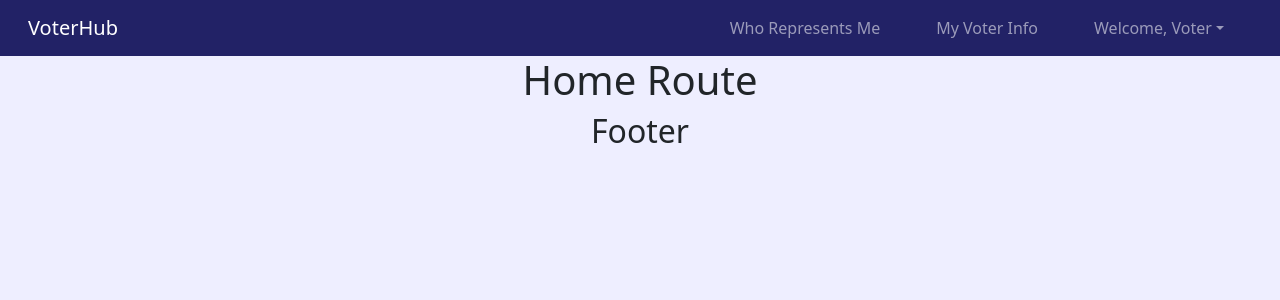
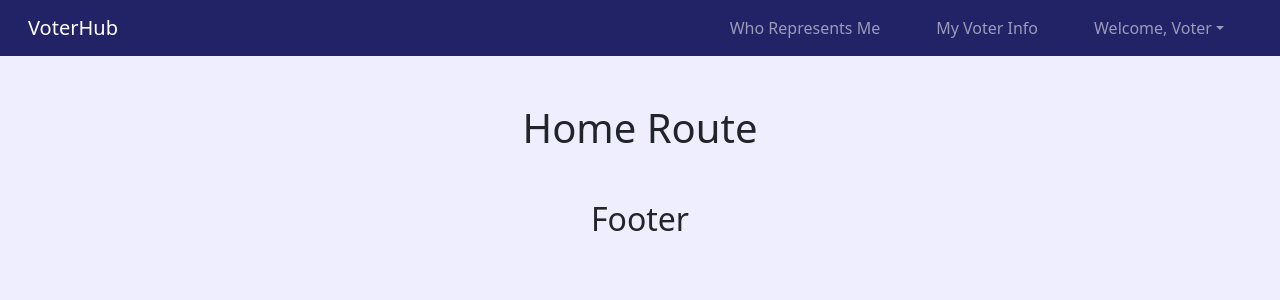
Before and after one commit to jajoyce/VoterHub-frontend, a React (Create React App) app: page / in a window 1280 px wide. Shown: the top 300 px of the page. Built offline with nearby package versions, Linux system fonts and the light colour scheme.

Commit message:
Add address variable in App with useState and pass to routes. Refactor and update header and pages.

```diff
--- a/src/App.js
+++ b/src/App.js
@@ -4,14 +4,17 @@ import "./App.css";
 import Header from "./components/Header";
 import Footer from "./components/Footer";
 import { Outlet } from "react-router";
+import { useState } from "react";
 
 function App() {
   const backendURL = "http://localhost:4000";
 
+  const [address, setAddress] = useState("123 Main St, Kansas City, MO 64105");
+
   return (
     <div className="App">
       <Header />
-      <Outlet context={backendURL} />
+      <Outlet context={[backendURL, address, setAddress]} />
       <Footer />
     </div>
   );
--- a/src/components/Header.js
+++ b/src/components/Header.js
@@ -1,4 +1,7 @@
-import { Nav, Navbar, Container, NavDropdown } from "react-bootstrap";
+import Nav from "react-bootstrap/Nav";
+import Navbar from "react-bootstrap/Navbar";
+import Container from "react-bootstrap/Container";
+import NavDropdown from "react-bootstrap/NavDropdown";
 import { NavLink, Link } from "react-router-dom";
 // import { LinkContainer } from "react-router-bootstrap";
 
--- a/src/routes/Home.js
+++ b/src/routes/Home.js
@@ -1,8 +1,10 @@
+import Container from "react-bootstrap/Container";
+
 function Home() {
   return (
-    <div>
+    <Container className="my-5">
       <h1>Home Route</h1>
-    </div>
+    </Container>
   );
 }
 
--- a/src/routes/Reps.js
+++ b/src/routes/Reps.js
@@ -1,8 +1,10 @@
 import { useState, useEffect } from "react";
 import { useOutletContext } from "react-router";
+import Container from "react-bootstrap/Container";
 
 function Reps() {
-  const repsURL = useOutletContext() + "/reps";
+  const [backendURL, address, setAddress] = useOutletContext();
+  const repsURL = backendURL + "/reps";
   console.log(repsURL);
   const [repsData, setRepsData] = useState(null);
 
@@ -40,7 +42,13 @@ function Reps() {
     ));
   };
 
-  return repsData ? loaded() : <h1>Loading...</h1>;
+  return (
+    <Container className="my-4">
+      <h1>Your Elected Representatives</h1>
+      <h3>at: {address}</h3>
+      {repsData ? loaded() : <h1>Loading...</h1>}
+    </Container>
+  );
 }
 
 export default Reps;
```
